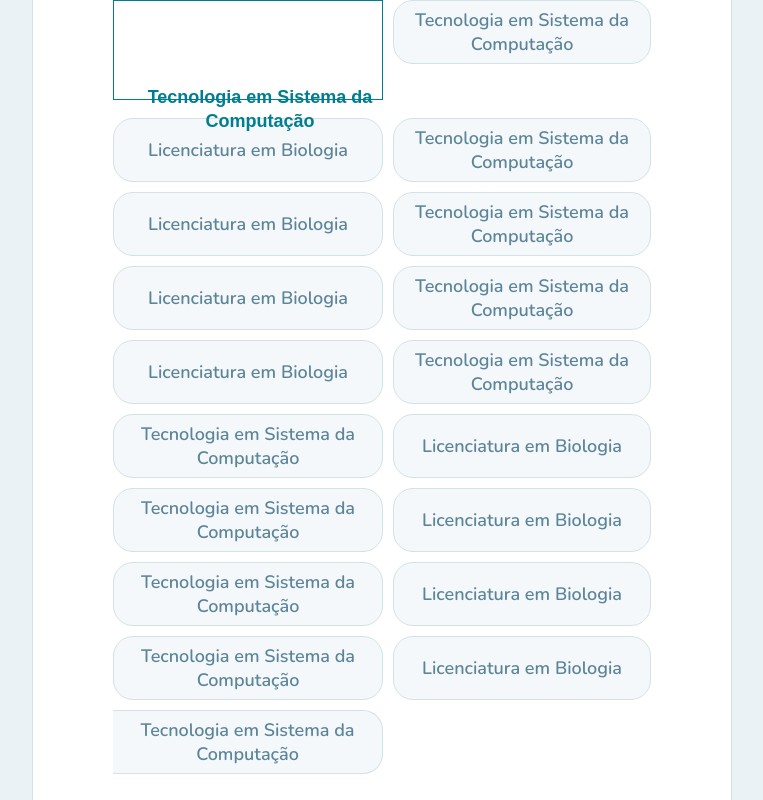
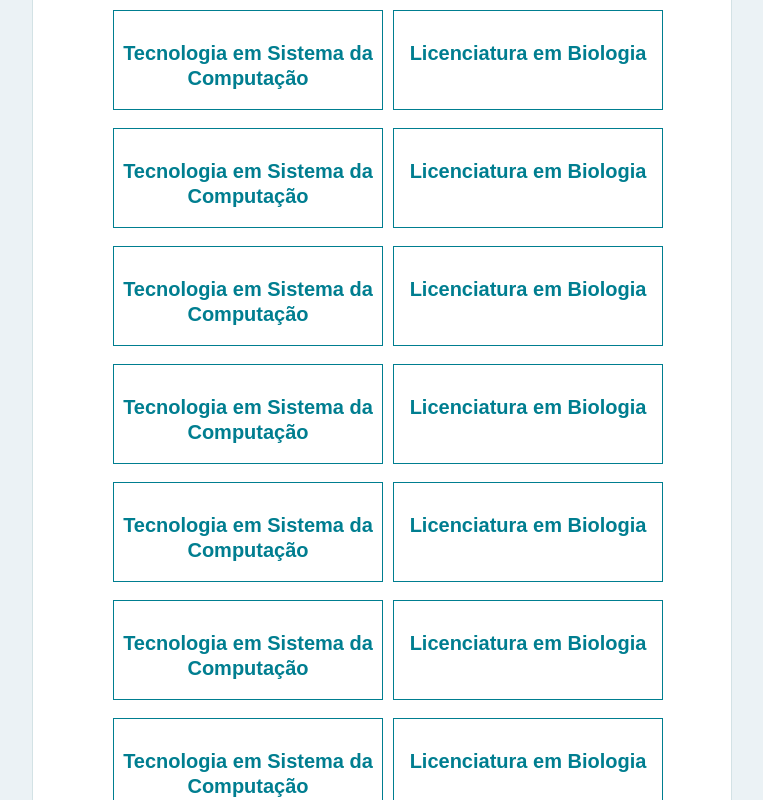
Before and after one commit to angelis-reis/cederjPolos, a React (Create React App) app in the folder web/: page /orphanages/create in a window 1280 px wide. Shown: the part 1520-2320 px from the top of the page, without its empty margins (258-1021 px from the left). Built offline with nearby package versions, Linux system fonts and the light colour scheme; no server answers; a web font is replaced by a local one.

Commit message:
front do create ok

```diff
--- a/web/package.json
+++ b/web/package.json
@@ -3,6 +3,11 @@
   "version": "0.1.0",
   "private": true,
   "dependencies": {
+    "@fortawesome/fontawesome-svg-core": "^1.2.35",
+    "@fortawesome/free-brands-svg-icons": "^5.15.3",
+    "@fortawesome/free-regular-svg-icons": "^5.15.3",
+    "@fortawesome/free-solid-svg-icons": "^5.15.3",
+    "@fortawesome/react-fontawesome": "^0.1.14",
     "@testing-library/jest-dom": "^4.2.4",
     "@testing-library/react": "^9.3.2",
     "@testing-library/user-event": "^7.1.2",
--- a/web/src/components/RadioButton.tsx
+++ b/web/src/components/RadioButton.js
@@ -1,64 +1,70 @@
 import React from 'react'
 import styled from 'styled-components'
 
+import { FontAwesomeIcon } from '@fortawesome/react-fontawesome'
+
+/* https://codepen.io/gabrielferreira/pen/oYxNVy/
+
+tenho que conseguir adaptar os ícones do fontWesome pra ficar com esse efeito maroto */
+
 const StyledRadioButton = styled.div `
 
-    @import url("https://fonts.googleapis.com/css?family=Dax:400,900");
-
-        .middle {
-            width: 100%;
-            text-align: center;
+        label {
+            height: 100px;
 
         }
-        .middle h1 {
-            font-family: "Dax", sans-serif;
-            color: #fff;
+
+        input[type="checkbox"] {
+            display: none;
+
         }
-        .middle input[type="checkbox"] {
-            display: none;
-        }
-        .middle input[type="checkbox"]:checked + .box {
+        input[type="checkbox"]:checked + .box {
             background-color: #007e90;
         }
-        .middle input[type="checkbox"]:checked + .box span {
+        input[type="checkbox"]:checked + .box span {
             color: white;
-            transform: translateY(70px);
+            transform: translateY(50px);
         }
-        .middle input[type="checkbox"]:checked + .box span:before {
+        input[type="checkbox"]:checked + .box span:before {
             transform: translateY(0px);
             opacity: 1;
         }
-        .middle .box {
+
+        .box {
             width: 270px;
             height: 100px;
             border: 1px solid #007e90;
             background-color: #fff;
             transition: all 250ms ease;
             will-change: transition;
-            display: inline-block;
             text-align: center;
+            padding-top:30px;
+
+
             cursor: pointer;
-            position: relative;
             font-family: "Dax", sans-serif;
             font-weight: 900;
+
         }
-        .middle .box:active {
+        .box:active {
             transform: translateY(10px);
         }
-        .middle .box span {
-            position: absolute;
-            transform: translate(0, 60px);
+        .box span {
+            transform: translate(0, 30px);
             left: 0;
             right: 0;
+            height: 100px;
             transition: all 300ms ease;
-            font-size: 18px;
+            font-size: 20px;
             font-weight: 550;
             user-select: none;
             color: #007e90;
+
         }
-        .middle .box span:before {
+        .box span:before {
+            transform: translate(0, 30px);
             font-size: 18px;
-            font-family: FontAwesome;
+            font-family: FontAwesomeIcon;
             display: block;
             transform: translateY(-80px);
             opacity: 0;
@@ -66,40 +72,29 @@ const StyledRadioButton = styled.div `
             font-weight: normal;
             color: white;
         }
-        .middle .front-end span:before {
-            content: "\f121";
-        }
-        .middle .back-end span:before {
+        /* .front-end span:before {
             content: "\f0f4";
-        }
-        .middle p {
+        } */
+
+        p {
             color: #fff;
             font-family: "Dax", sans-serif;
             font-weight: 400;
         }
-        .middle p a {
+        p a {
             text-decoration: underline;
             font-weight: bold;
             color: #fff;
         }
-        .middle p span:after {
+        p span:after {
             content: "\f0e7";
             font-family: FontAwesome;
             color: yellow;
         }
 
+`
 
 
-
-
-
-
-
-`
-
-interface Props {
-    name: string;
-}
 
 function RadioButton( { name } ) {
 
@@ -107,7 +102,7 @@ function RadioButton( { name } ) {
 
         <StyledRadioButton>
 
-            <div className="middle">
+            <div >
 
                 <label>
                     <input type="checkbox" name="radio" />
--- a/web/src/pages/CreateOrphanage.tsx
+++ b/web/src/pages/CreateOrphanage.tsx
@@ -7,6 +7,8 @@ import Sidebar from "../components/Sidebar";
 import mapIcon from "../utils/mapIcon";
 import '../styles/pages/create-orphanage.css';
 import api from "../services/api";
+
+import { FontAwesomeIcon } from '@fortawesome/react-fontawesome'
 
 import RadioButton from "../components/RadioButton";
 
@@ -189,7 +191,8 @@ export default function OrphanagesMap() {
 
             <div className="input-block">
               <label htmlFor="opening_hours">Contatos do Polo</label>
-              <input
+
+              <input className="email"
                 id="opening_hours"
                 value={opening_hours}
                 placeholder="E-mail"
@@ -210,151 +213,43 @@ export default function OrphanagesMap() {
 
               <div className="button-select">
 
+                <RadioButton name={ "Tecnologia em Sistema da Computação" } />
+
+                <RadioButton name={" Licenciatura em Biologia"}  />
+
+                <RadioButton name={"Tecnologia em Sistema da Computação"}  />
+
+                <RadioButton name={" Licenciatura em Biologia"}  />
+
                 <RadioButton name={"Tecnologia em Sistema da Computação"} />
 
-                <button
-                  type="button"
-                  className={!open_on_weekends ? 'active' : '' }
-                  onClick={() => setOpenOnWeekends(true)}
-                  >
-                    Tecnologia em Sistema da Computação
-                </button>
+                <RadioButton name={" Licenciatura em Biologia"} />
 
-                <button
-                  type="button"
-                  className={!open_on_weekends ? 'active' : '' }
-                  onClick={() => setOpenOnWeekends(false)}
-                >
-                  Licenciatura em Biologia
-                </button>
+                <RadioButton name={"Tecnologia em Sistema da Computação"} />
 
-                <button
-                  type="button"
-                  className={!open_on_weekends ? 'active' : '' }
-                  onClick={() => setOpenOnWeekends(true)}
-                  >
-                    Tecnologia em Sistema da Computação
-                  </button>
+                <RadioButton name={" Licenciatura em Biologia"} />
 
-                <button
-                  type="button"
-                  className={!open_on_weekends ? 'active' : '' }
-                  onClick={() => setOpenOnWeekends(false)}
-                >
-                  Licenciatura em Biologia
-                </button>
+                <RadioButton name={"Tecnologia em Sistema da Computação"} />
 
-                <button
-                  type="button"
-                  className={!open_on_weekends ? 'active' : '' }
-                  onClick={() => setOpenOnWeekends(true)}
-                  >
-                    Tecnologia em Sistema da Computação
-                  </button>
+                <RadioButton name={" Licenciatura em Biologia"} />
 
-                <button
-                  type="button"
-                  className={!open_on_weekends ? 'active' : '' }
-                  onClick={() => setOpenOnWeekends(false)}
-                >
-                  Licenciatura em Biologia
-                </button>
+                <RadioButton name={"Tecnologia em Sistema da Computação"} />
 
-                <button
-                  type="button"
-                  className={!open_on_weekends ? 'active' : '' }
-                  onClick={() => setOpenOnWeekends(true)}
-                  >
-                    Tecnologia em Sistema da Computação
-                  </button>
+                <RadioButton name={" Licenciatura em Biologia"} />
 
-                <button
-                  type="button"
-                  className={!open_on_weekends ? 'active' : '' }
-                  onClick={() => setOpenOnWeekends(false)}
-                >
-                  Licenciatura em Biologia
-                </button>
+                <RadioButton name={"Tecnologia em Sistema da Computação"} />
 
-                <button
-                  type="button"
-                  className={!open_on_weekends ? 'active' : '' }
-                  onClick={() => setOpenOnWeekends(true)}
-                  >
-                    Tecnologia em Sistema da Computação
-                  </button>
+                <RadioButton name={" Licenciatura em Biologia"} />
 
-                  <button
-                  type="button"
-                  className={!open_on_weekends ? 'active' : '' }
-                  onClick={() => setOpenOnWeekends(true)}
-                  >
-                    Tecnologia em Sistema da Computação
-                  </button>
+                <RadioButton name={"Tecnologia em Sistema da Computação"} />
 
-                <button
-                  type="button"
-                  className={!open_on_weekends ? 'active' : '' }
-                  onClick={() => setOpenOnWeekends(false)}
-                >
-                  Licenciatura em Biologia
-                </button>
+                <RadioButton name={" Licenciatura em Biologia"} />
 
-                <button
-                  type="button"
-                  className={!open_on_weekends ? 'active' : '' }
-                  onClick={() => setOpenOnWeekends(true)}
-                  >
-                    Tecnologia em Sistema da Computação
-                  </button>
+                <RadioButton name={"Tecnologia em Sistema da Computação"} />
 
-                <button
-                  type="button"
-                  className={!open_on_weekends ? 'active' : '' }
-                  onClick={() => setOpenOnWeekends(false)}
-                >
-                  Licenciatura em Biologia
-                </button>
+                <RadioButton name={" Licenciatura em Biologia"} />
 
-                <button
-                  type="button"
-                  className={!open_on_weekends ? 'active' : '' }
-                  onClick={() => setOpenOnWeekends(true)}
-                  >
-                    Tecnologia em Sistema da Computação
-                  </button>
 
-                <button
-                  type="button"
-                  className={!open_on_weekends ? 'active' : '' }
-                  onClick={() => setOpenOnWeekends(false)}
-                >
-                  Licenciatura em Biologia
-                </button>
-
-                <button
-                  type="button"
-                  className={!open_on_weekends ? 'active' : '' }
-                  onClick={() => setOpenOnWeekends(true)}
-                  >
-                    Tecnologia em Sistema da Computação
-                  </button>
-
-                <button
-                  type="button"
-                  className={!open_on_weekends ? 'active' : '' }
-                  onClick={() => setOpenOnWeekends(false)}
-                >
-                  Licenciatura em Biologia
-                </button>
-
-                <button
-                  type="button"
-                  className={!open_on_weekends ? 'active' : '' }
-                  onClick={() => setOpenOnWeekends(true)}
-                  >
-                    Tecnologia em Sistema da Computação
-                  </button>
 
 
 
--- a/web/src/routes.tsx
+++ b/web/src/routes.tsx
@@ -1,15 +1,26 @@
 import React from 'react'
 import { BrowserRouter, Switch, Route } from 'react-router-dom';
-
 import Landing from './pages/Landing';
 import OrphanagesMap from './pages/OrphanagesMap';
 import Orphanage from './pages/Orphanage';
 import CreateOrphanage from './pages/CreateOrphanage';
 
+import { createGlobalStyle } from "styled-components";
+
+
+const GlobalStyles = createGlobalStyle`
+  @import url('https://fonts.googleapis.com/css?family=Notable');
+
+  body {
+    font-family: 'Notable', sans-serif;
+  }
+`
+
 
 
 function Routes() {
     return (
+
         <BrowserRouter>
             <Switch>
                 <Route path="/" exact component={Landing} />
@@ -17,10 +28,11 @@ function Routes() {
                 <Route path="/orphanages/create" component={CreateOrphanage} />
                 <Route path="/orphanages/:id" component={Orphanage} />
                     {/* fiquei 4 horas procurando um erro, ára um espaço no fim desta rota */}
+            </Switch>
+        </BrowserRouter>
 
-            </Switch>
 
-        </BrowserRouter>
+
     );
 }
 
--- a/web/src/styles/pages/create-orphanage.css
+++ b/web/src/styles/pages/create-orphanage.css
@@ -56,12 +56,7 @@
     line-height: 24px;
   }
 
-  form.create-orphanage-form .input-block label span {
-    font-size: 14px;
-    color: #8FA7B3;
-    margin-left: 24px;
-    line-height: 24px;
-  }
+
 
   form.create-orphanage-form .input-block input,
   form.create-orphanage-form .input-block textarea {
@@ -76,6 +71,10 @@
   form.create-orphanage-form .input-block input {
     height: 64px;
     padding: 0 16px;
+  }
+
+  .email {
+    margin-bottom: 10px;
   }
 
   form.create-orphanage-form .input-block textarea {
```
Also changed, not shown: web/src/App.tsx (+7 -4 lines), 2 other files (tests, documents, lock files or other folders). Lines whose indentation alone changed are shown as unchanged.
